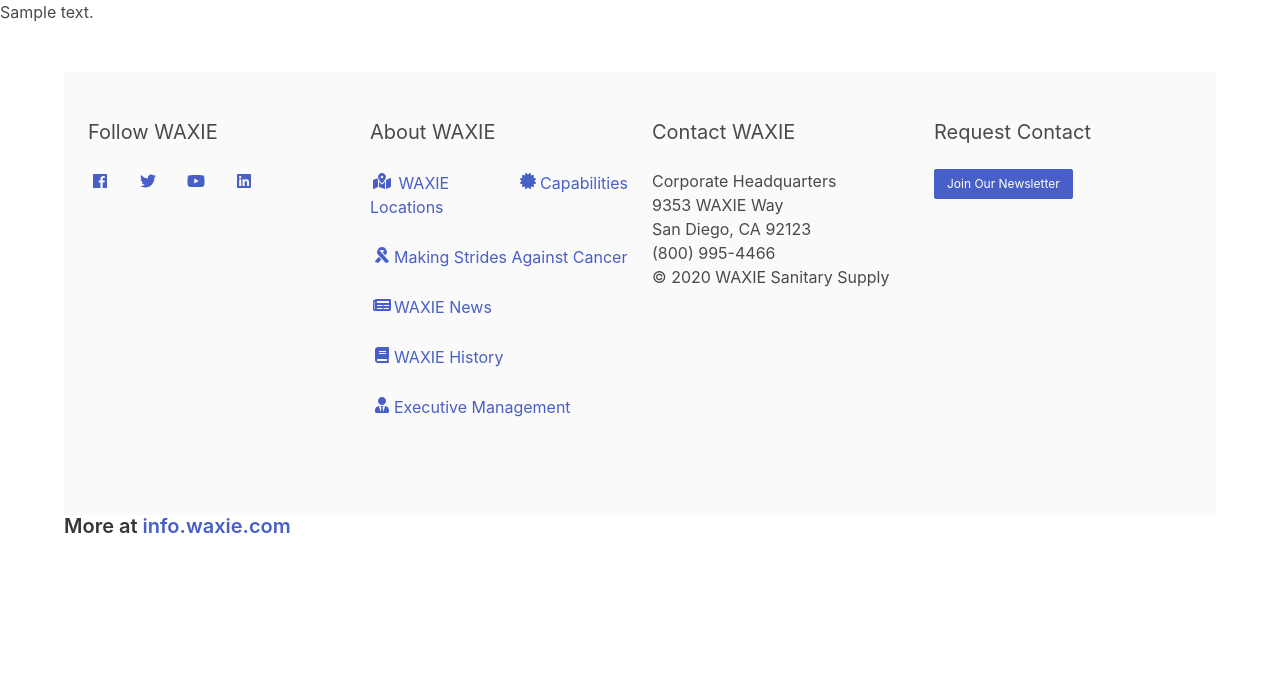
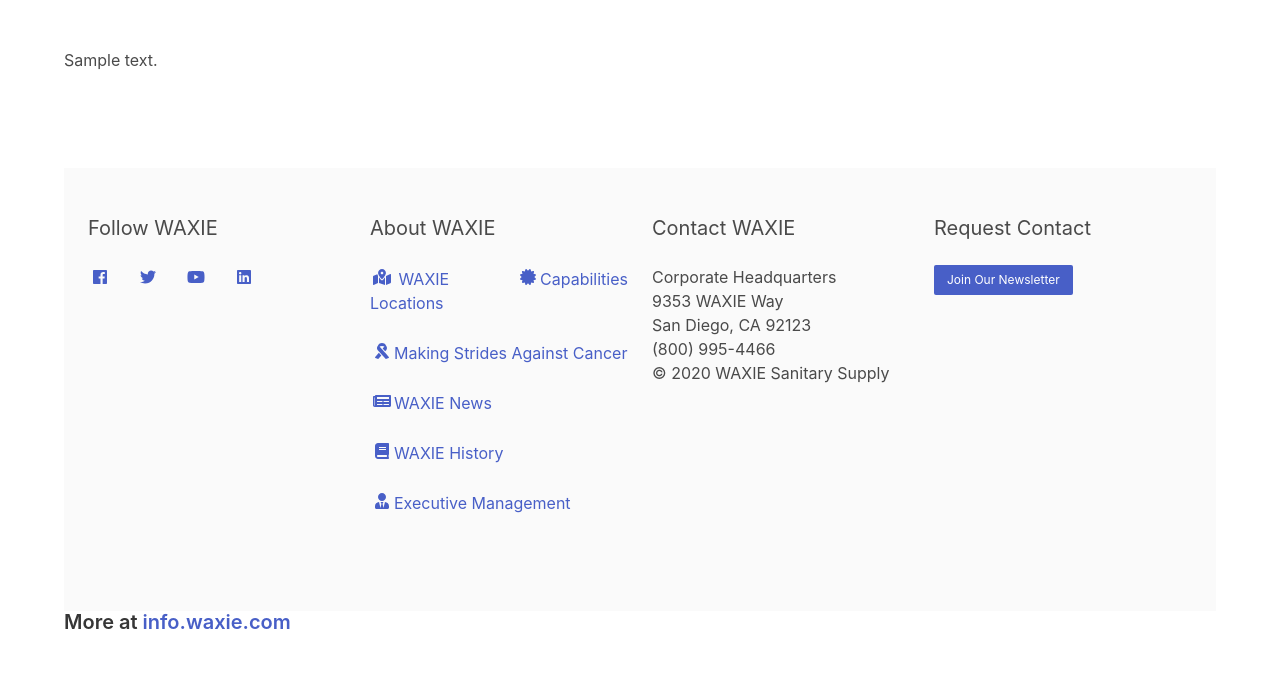
Before and after one commit to waxie-codes/WX-SOLSTA, a Python web app: template templates/dispensers.html in a window 1280 px wide. Shown: the part 52-733 px from the top of the page. Run offline with Jinja, Linux system fonts and the light colour scheme; the template is opened without the code that fills it: most values are stand-ins (such as "Sample title", 1, 10 or a date in 2020); some libraries are stand-ins or nearby versions.

Commit message:
update content loading

```diff
--- a/output/dispensers/versa.html
+++ b/output/dispensers/versa.html
@@ -21,13 +21,17 @@
     </div>
   </header>
 
-<h2>Surface Cleaning &amp; Disinfecting</h2>
+<section class="section">
+  <div class="container">
+  <h2>Surface Cleaning &amp; Disinfecting</h2>
 <p>The WAXIE VERSA &amp; VERSA II cleaning caddies are no-touch cleaning systems designed to remove the maximum amount of bio pollution. Each machine combines automatic chemical metering and injection, an indoor pressure washer, and a powerful wet vacuum into an integrated system. This combination allows workers to thoroughly clean without touching contaminated surfaces. The shape, height, weight, pressure and hose length of the equipment is designed to fit various cleaning situations with worker comfort and efficiency in mind. Ease-of-use, trouble-free transport, and tangle-free operation are all key components in the foundation of our design. Regardless of size, every facility can find the perfect cleaning solution in WAXIE VERSA or VERSA II. These versatile machines offer the flexibility of wet or dry cleaning, on hard or carpeted surfaces anywhere in a building, including bathrooms, kitchens, stairwells, classrooms and more.</p>
 <h2>The Best Solution to the Number One Building Maintenance Challenge</h2>
 <h2>The Challenge: Poor Soil and Bacteria Removal</h2>
 <p>Dirty, unsanitary restrooms are consistently the number one building maintenance complaint. They’re often the number one building health hazard too. That’s because a restroom is really a biohazardous waste transfer station – a primary source of disease causing organisms. Alarmingly, studies confirm that many biocontaminants originating in the restroom ultimately make their way throughout the building. The reality is that you cannot have a truly healthy building if your restrooms are not well cleaned. Unfortunately, traditional restroom cleaning tools like mops and wipes remove very little soil, bacteria and other indoor pollutants. Studies show that they often simply redistribute and cross-contaminate. Then workers end up crawling around on their hands and knees wiping soiled surfaces and fixtures by hand.</p>
 <h2>The Solution: WAXIE VERSA High Performance Cleaning Caddy</h2>
 <p>No-touch cleaning dramatically increases productivity compared to conventional cleaning methods. According to ISSA, it takes an average of three minutes to clean a restroom fixture. In many restrooms no-touch cleaning cuts that time to one minute, leaving surfaces sparkling clean in one-third of the time. WAXIE VERSA &amp; VERSA II remove soils, urine, germs and other indoor pollutants that traditional cleaning tools like mops leave behind.</p>
+  </div>
+</section>
 
   <section class="section">
   <div class="container">
--- a/output/versa.html
+++ b/output/versa.html
@@ -21,13 +21,17 @@
     </div>
   </header>
 
-<h2>Surface Cleaning &amp; Disinfecting</h2>
+<section class="section">
+  <div class="container">
+  <h2>Surface Cleaning &amp; Disinfecting</h2>
 <p>The WAXIE VERSA &amp; VERSA II cleaning caddies are no-touch cleaning systems designed to remove the maximum amount of bio pollution. Each machine combines automatic chemical metering and injection, an indoor pressure washer, and a powerful wet vacuum into an integrated system. This combination allows workers to thoroughly clean without touching contaminated surfaces. The shape, height, weight, pressure and hose length of the equipment is designed to fit various cleaning situations with worker comfort and efficiency in mind. Ease-of-use, trouble-free transport, and tangle-free operation are all key components in the foundation of our design. Regardless of size, every facility can find the perfect cleaning solution in WAXIE VERSA or VERSA II. These versatile machines offer the flexibility of wet or dry cleaning, on hard or carpeted surfaces anywhere in a building, including bathrooms, kitchens, stairwells, classrooms and more.</p>
 <h2>The Best Solution to the Number One Building Maintenance Challenge</h2>
 <h2>The Challenge: Poor Soil and Bacteria Removal</h2>
 <p>Dirty, unsanitary restrooms are consistently the number one building maintenance complaint. They’re often the number one building health hazard too. That’s because a restroom is really a biohazardous waste transfer station – a primary source of disease causing organisms. Alarmingly, studies confirm that many biocontaminants originating in the restroom ultimately make their way throughout the building. The reality is that you cannot have a truly healthy building if your restrooms are not well cleaned. Unfortunately, traditional restroom cleaning tools like mops and wipes remove very little soil, bacteria and other indoor pollutants. Studies show that they often simply redistribute and cross-contaminate. Then workers end up crawling around on their hands and knees wiping soiled surfaces and fixtures by hand.</p>
 <h2>The Solution: WAXIE VERSA High Performance Cleaning Caddy</h2>
 <p>No-touch cleaning dramatically increases productivity compared to conventional cleaning methods. According to ISSA, it takes an average of three minutes to clean a restroom fixture. In many restrooms no-touch cleaning cuts that time to one minute, leaving surfaces sparkling clean in one-third of the time. WAXIE VERSA &amp; VERSA II remove soils, urine, germs and other indoor pollutants that traditional cleaning tools like mops leave behind.</p>
+  </div>
+</section>
 
   <section class="section">
   <div class="container">
--- a/templates/dispensers.html
+++ b/templates/dispensers.html
@@ -1,4 +1,8 @@
 {% extends 'base.html' %}
 {% block content %}
-{{content}}
+<section class="section">
+  <div class="container">
+  {{content}}
+  </div>
+</section>
 {% endblock %}
```
